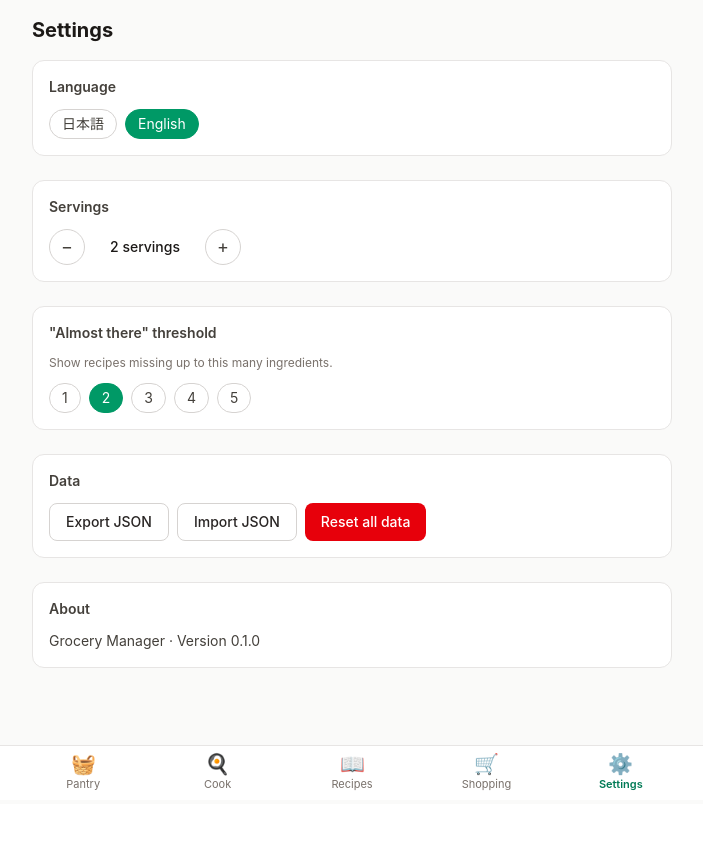
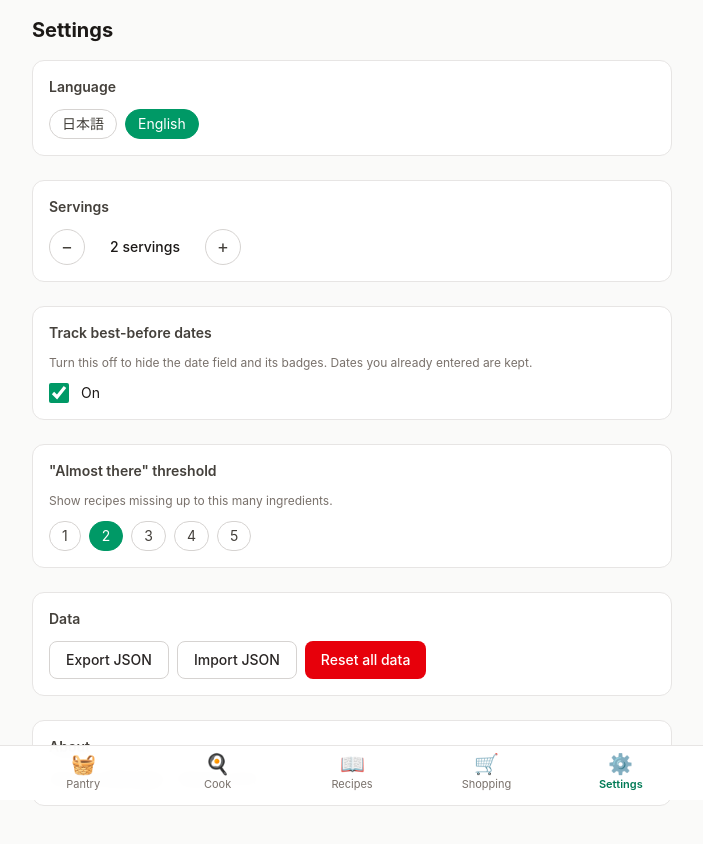
Before and after one commit to HarukiU06/grocery-manager, a React (Vite) app: page /#/settings in a window 1280 px wide. Shown: the top 844 px of the page, without its empty margins (288-991 px from the left). Before the commit the page ends 804 px from the top, so only its background shows below. Built offline with nearby package versions, Linux system fonts and the light colour scheme.

Commit message:
feat(settings): add a switch to turn best-before tracking off
Co-Authored-By: Claude Opus 5 <noreply@anthropic.com>

```diff
--- a/src/domain/matching.ts
+++ b/src/domain/matching.ts
@@ -20,6 +20,8 @@ export interface BuyToUnlock {
 export interface SuggestionOptions {
   almostThreshold: number;
   today: string;
+  /** When false, expiring pantry items never influence the result. */
+  considerExpiry?: boolean;
 }
 
 export interface Suggestions {
@@ -47,7 +49,9 @@ export function evaluateRecipe(
       (ri.optional ? missingOptional : missingRequired).push(ri.ingredientId);
       continue;
     }
-    if (expiryStatus(item.expiresOn, options.today) !== 'ok') usesExpiring.push(ri.ingredientId);
+    if (options.considerExpiry !== false && expiryStatus(item.expiresOn, options.today) !== 'ok') {
+      usesExpiring.push(ri.ingredientId);
+    }
   }
   const status: RecipeStatus =
     missingRequired.length === 0 ? 'ready' : missingRequired.length <= options.almostThreshold ? 'almost' : 'far';
--- a/src/features/pantry/PantryItemRow.tsx
+++ b/src/features/pantry/PantryItemRow.tsx
@@ -3,6 +3,7 @@ import { daysUntil, expiryStatus } from '../../domain/dates';
 import { localize } from '../../domain/localize';
 import { formatQuantity } from '../../domain/scaling';
 import { useLang, useT } from '../../i18n';
+import { useAppStore } from '../../store/useAppStore';
 import type { PantryRow } from './groupPantry';
 
 interface Props {
@@ -14,6 +15,7 @@ interface Props {
 export function PantryItemRow({ row, today, onSelect }: Props) {
   const t = useT();
   const lang = useLang();
+  const trackExpiry = useAppStore((s) => s.trackExpiry);
   const { item, ingredient } = row;
   const name = ingredient ? localize(ingredient.name, lang) : t('common.unknownIngredient');
   const status = expiryStatus(item.expiresOn, today);
@@ -36,8 +38,8 @@ export function PantryItemRow({ row, today, onSelect }: Props) {
         </span>
         <span className="flex shrink-0 items-center gap-1">
           {item.location && <Badge tone="blue">{t(`location.${item.location}`)}</Badge>}
-          {status === 'expired' && <Badge tone="red">{t('pantry.expired')}</Badge>}
-          {status === 'soon' && days !== null && (
+          {trackExpiry && status === 'expired' && <Badge tone="red">{t('pantry.expired')}</Badge>}
+          {trackExpiry && status === 'soon' && days !== null && (
             <Badge tone="amber">{days === 0 ? t('pantry.expiresToday') : t('pantry.expiresIn', { days })}</Badge>
           )}
         </span>
--- a/src/features/pantry/PantryItemSheet.tsx
+++ b/src/features/pantry/PantryItemSheet.tsx
@@ -27,6 +27,7 @@ export function PantryItemSheet({ ingredientId, onClose }: Props) {
 function PantryItemForm({ item, onClose }: { item: PantryItem; onClose: () => void }) {
   const t = useT();
   const nameOf = useIngredientName();
+  const trackExpiry = useAppStore((s) => s.trackExpiry);
   const updatePantryItem = useAppStore((s) => s.updatePantryItem);
   const removePantryItem = useAppStore((s) => s.removePantryItem);
   const [amount, setAmount] = useState(item.quantity ? String(item.quantity.amount) : '');
@@ -43,7 +44,7 @@ function PantryItemForm({ item, onClose }: { item: PantryItem; onClose: () => vo
     updatePantryItem(item.ingredientId, {
       quantity,
       note: note.trim() || undefined,
-      expiresOn: expiresOn || undefined,
+      expiresOn: trackExpiry ? expiresOn || undefined : item.expiresOn,
       location: location || undefined,
     });
     onClose();
@@ -90,10 +91,12 @@ function PantryItemForm({ item, onClose }: { item: PantryItem; onClose: () => vo
             onChange={(e) => setNote(e.target.value)}
           />
         </label>
-        <label className="text-sm">
-          <span className="mb-1 block text-stone-600">{t('pantry.expiresOn')}</span>
-          <input className={inputClass} type="date" value={expiresOn} onChange={(e) => setExpiresOn(e.target.value)} />
-        </label>
+        {trackExpiry && (
+          <label className="text-sm">
+            <span className="mb-1 block text-stone-600">{t('pantry.expiresOn')}</span>
+            <input className={inputClass} type="date" value={expiresOn} onChange={(e) => setExpiresOn(e.target.value)} />
+          </label>
+        )}
         <label className="text-sm">
           <span className="mb-1 block text-stone-600">{t('pantry.location')}</span>
           <select
--- a/src/features/settings/SettingsPage.tsx
+++ b/src/features/settings/SettingsPage.tsx
@@ -30,6 +30,8 @@ export function SettingsPage() {
   const setLanguage = useAppStore((s) => s.setLanguage);
   const servings = useAppStore((s) => s.servings);
   const setServings = useAppStore((s) => s.setServings);
+  const trackExpiry = useAppStore((s) => s.trackExpiry);
+  const setTrackExpiry = useAppStore((s) => s.setTrackExpiry);
   const almostThreshold = useAppStore((s) => s.almostThreshold);
   const setAlmostThreshold = useAppStore((s) => s.setAlmostThreshold);
   const importState = useAppStore((s) => s.importState);
@@ -76,6 +78,20 @@ export function SettingsPage() {
 
       <Section title={t('settings.servings')}>
         <ServingsStepper value={servings} onChange={setServings} />
+      </Section>
+
+      <Section title={t('settings.trackExpiry')}>
+        <p className="text-xs text-stone-500">{t('settings.trackExpiryHint')}</p>
+        <label className="flex items-center gap-3 text-sm">
+          <input
+            type="checkbox"
+            className="h-5 w-5 accent-emerald-600"
+            checked={trackExpiry}
+            onChange={(e) => setTrackExpiry(e.target.checked)}
+            aria-label={t('settings.trackExpiry')}
+          />
+          <span>{trackExpiry ? t('common.on') : t('common.off')}</span>
+        </label>
       </Section>
 
       <Section title={t('settings.almostThreshold')}>
--- a/src/features/suggestions/SuggestionsPage.tsx
+++ b/src/features/suggestions/SuggestionsPage.tsx
@@ -31,6 +31,7 @@ export function SuggestionsPage() {
   const servings = useAppStore((s) => s.servings);
   const setServings = useAppStore((s) => s.setServings);
   const almostThreshold = useAppStore((s) => s.almostThreshold);
+  const trackExpiry = useAppStore((s) => s.trackExpiry);
   const addToShopping = useAppStore((s) => s.addToShopping);
   const showToast = useToastStore((s) => s.show);
   const nameOf = useIngredientName();
@@ -43,8 +44,8 @@ export function SuggestionsPage() {
     const filtered = recipes
       .filter((r) => cuisine === 'all' || r.cuisine === cuisine)
       .filter((r) => recipeUsesAll(r, filterIds));
-    return buildSuggestions(filtered, pantry, { almostThreshold, today });
-  }, [recipes, pantry, almostThreshold, cuisine, filterIds, today]);
+    return buildSuggestions(filtered, pantry, { almostThreshold, today, considerExpiry: trackExpiry });
+  }, [recipes, pantry, almostThreshold, cuisine, filterIds, today, trackExpiry]);
 
   const handleAdd = (ingredientId: string) => {
     addToShopping(ingredientId);
--- a/src/i18n/en.ts
+++ b/src/i18n/en.ts
@@ -16,6 +16,8 @@ export const en = {
   'common.confirm': 'Confirm',
   'common.back': 'Back',
   'common.optional': 'optional',
+  'common.on': 'On',
+  'common.off': 'Off',
   'common.unknownIngredient': '?',
 
   'servings.label': '{count} servings',
@@ -171,6 +173,8 @@ export const en = {
   'settings.title': 'Settings',
   'settings.language': 'Language',
   'settings.servings': 'Servings',
+  'settings.trackExpiry': 'Track best-before dates',
+  'settings.trackExpiryHint': 'Turn this off to hide the date field and its badges. Dates you already entered are kept.',
   'settings.almostThreshold': '"Almost there" threshold',
   'settings.almostThresholdHint': 'Show recipes missing up to this many ingredients.',
   'settings.data': 'Data',
--- a/src/i18n/ja.ts
+++ b/src/i18n/ja.ts
@@ -18,6 +18,8 @@ export const ja: Record<TranslationKey, string> = {
   'common.confirm': '確認',
   'common.back': '戻る',
   'common.optional': '任意',
+  'common.on': 'オン',
+  'common.off': 'オフ',
   'common.unknownIngredient': '?',
 
   'servings.label': '{count}人分',
@@ -173,6 +175,8 @@ export const ja: Record<TranslationKey, string> = {
   'settings.title': '設定',
   'settings.language': '言語',
   'settings.servings': '人数',
+  'settings.trackExpiry': '賞味期限を管理する',
+  'settings.trackExpiryHint': 'オフにすると入力欄とバッジを隠します。入力済みの日付は残ります。',
   'settings.almostThreshold': '「あと少し」の基準',
   'settings.almostThresholdHint': '不足がこの品数までのレシピを「あと少し」に表示します。',
   'settings.data': 'データ',
```
Also changed, not shown: 2 other files (tests, documents, lock files or other folders).
